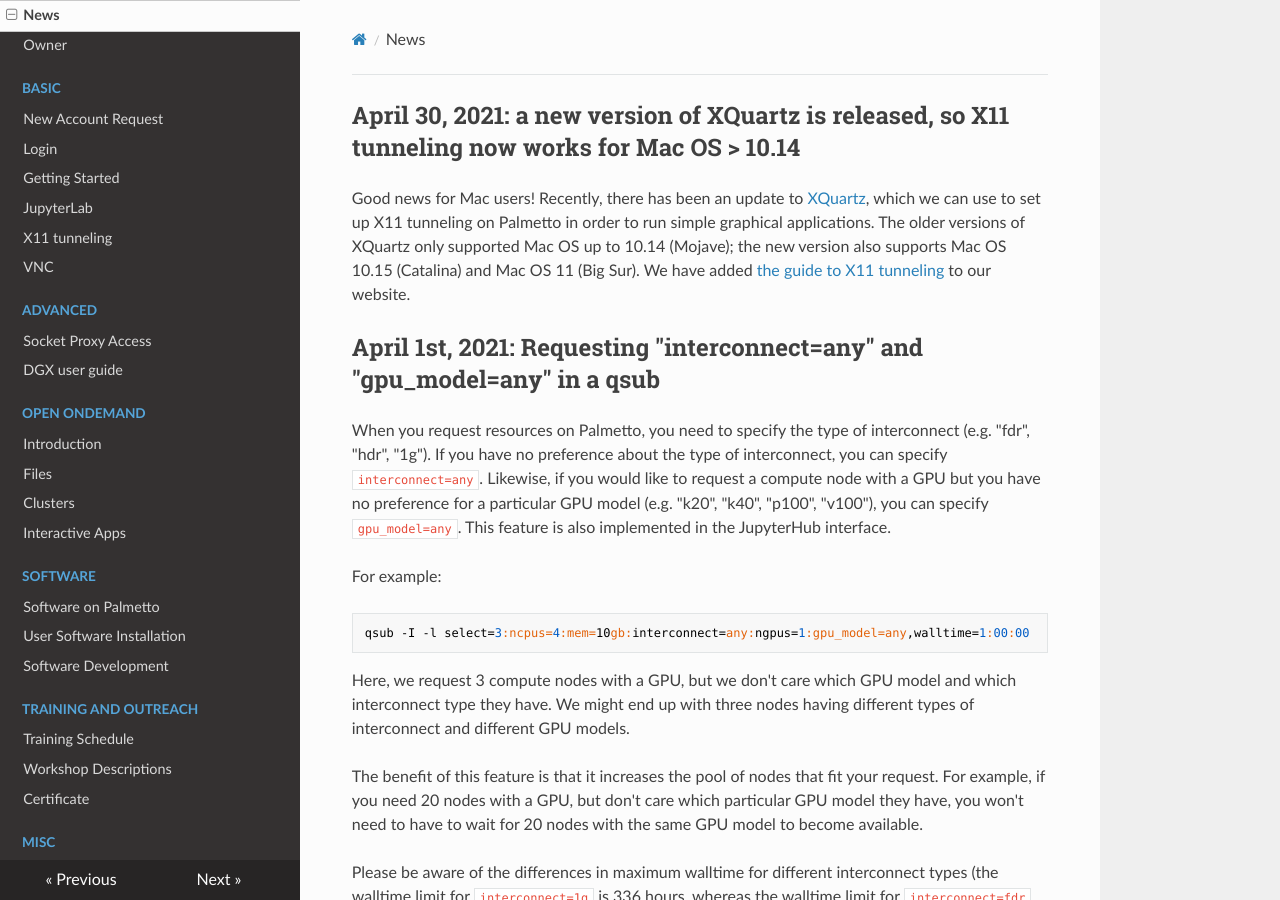
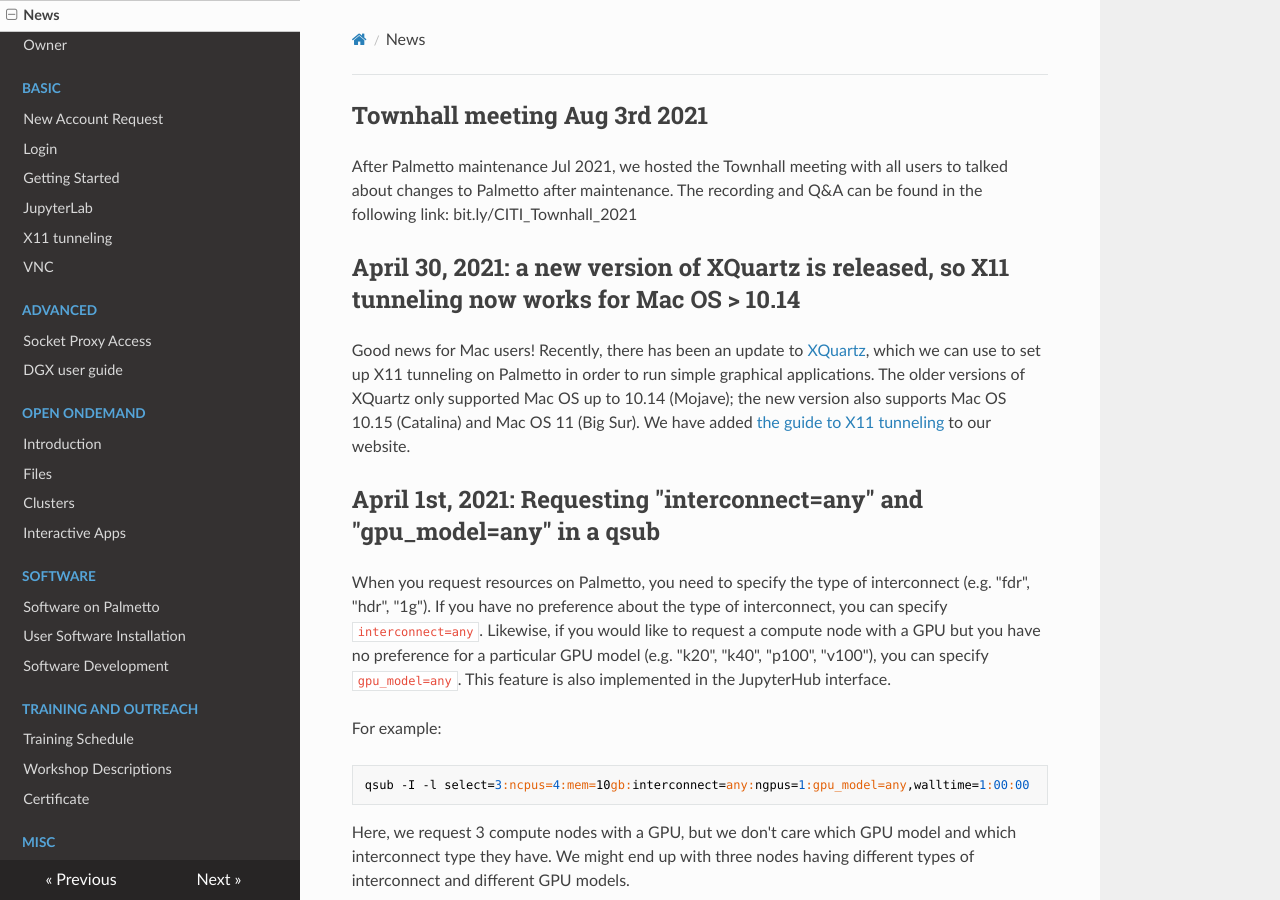
Before and after one commit to clemsonciti/palmetto-documentation, an MkDocs documentation site: the page built from docs/news.md, in a window 1280 px wide and 900 px high. Built offline with MkDocs 1.6.1, drawn with Linux system fonts in a browser that asks for light colours; nearby versions of some CDN libraries.

Commit message:
Update link to Townhall meeting

```diff
--- a/docs/news.md
+++ b/docs/news.md
@@ -1,3 +1,7 @@
+## Townhall meeting Aug 3rd 2021
+After Palmetto maintenance Jul 2021, we hosted the Townhall meeting with all users to talked about changes to Palmetto after maintenance.
+The recording and Q&A can be found in the following link: bit.ly/CITI_Townhall_2021
+
 ## April 30, 2021: a new version of XQuartz is released, so X11 tunneling now works for Mac OS > 10.14
 
 Good news for Mac users! Recently, there has been an update to [XQuartz](https://www.xquartz.org/), which we can use to set up X11 tunneling on Palmetto in order to run simple graphical applications. The older versions of XQuartz only supported Mac OS up to 10.14 (Mojave); the new version also supports Mac OS 10.15 (Catalina) and Mac OS 11 (Big Sur). We have added [the guide to X11 tunneling](https://www.palmetto.clemson.edu/palmetto/basic/x11_tunneling/) to our website.
```
